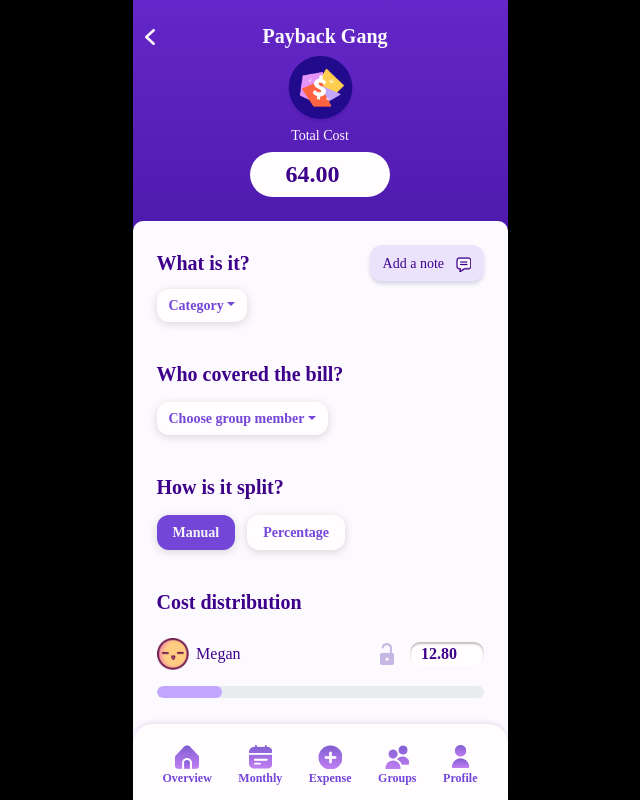
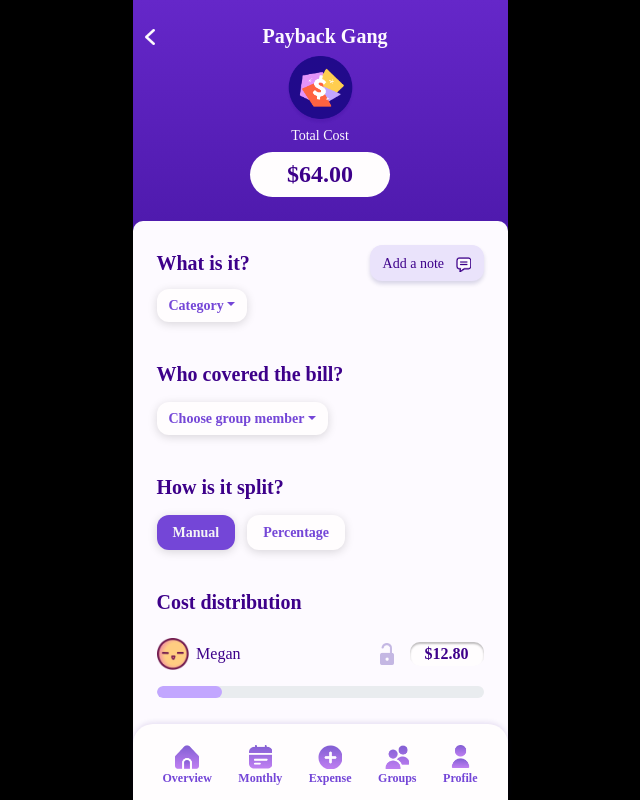
Before and after one commit to ParkerNix/idm263-pcn23, a React (Create React App) app in the folder payback/: page /pages/newExpense in a window 1280 px wide. Shown: the whole page, without its empty margins (320-960 px from the left). Built offline with nearby package versions, Linux system fonts and the light colour scheme; a web font is replaced by a local one.

Commit message:
fixing design issues (inputs, buttons)

```diff
--- a/payback/src/index.css
+++ b/payback/src/index.css
@@ -193,6 +193,7 @@ h1, .h1, h2, .h2, h3, .h3, h4, .h4, h5, .h5, h6, .h6, p, .p, a, link, button, in
   justify-content: end;
   padding-right: 24px;
   margin-top: 16px;
+  margin-bottom: 48px;
 }
 
 .stickyBtn2 {
@@ -328,7 +329,7 @@ h1, .h1, h2, .h2, h3, .h3, h4, .h4, h5, .h5, h6, .h6, p, .p, a, link, button, in
   padding-top: 0.5rem;
 }
 
-.groupsCardButton button {
+.groupsCardButton a {
 padding: 8px 16px 7px;
 border-radius: 30px;
 font-size: var(--small-copy);
@@ -368,6 +369,11 @@ margin:0 ;
 
 .newGroupImg {
   width: 74px;
+  height: 74px;
+}
+
+.emptyGroupImg {
+  width: 81px;
   height: 74px;
 }
 
--- a/payback/src/pages/allGroups/index.jsx
+++ b/payback/src/pages/allGroups/index.jsx
@@ -52,7 +52,7 @@ export const AllGroups = () => {
                                             <span className="placeholder"></span>
                                         </div>
                                         <div className='ms-2'>
-                                            <h1 className="h4 bold">Payback</h1>
+                                            <h1 className="h4 bold">Roomies</h1>
                                             <p className="medium">Money money money</p>
                                         </div>
                                     </div>
@@ -67,8 +67,8 @@ export const AllGroups = () => {
                                         <img src={parkerSmiley} className="memberIcons" alt="member3" />
                                     </div>
                                     <div className="groupsCardButton">
-                                        <Link to='/pages/viewGroup' className="button bold">
-                                            View Group
+                                        <Link to='/pages/viewGroup' className="button demiBold">
+                                            View group
                                         </Link>
                                     </div>
                                 </div>
@@ -78,13 +78,9 @@ export const AllGroups = () => {
                 </div>
             </div>
                 <div className='stickyBtn3'>
-                    <Link to="/pages/createGroup" className="button btmRightBtn demiBold">Create group</Link>
+                    <Link to="/pages/createGroup" className="button mediumCopy btmRightBtn demiBold">Create new group</Link>
                 </div>
         </div>
-
-        <Link to='/pages/createGroup' className="button btmRightBtn bold">
-            Create new group
-        </Link>
 
         <div className="navbar">
             <div className="navStack">
--- a/payback/src/pages/createGroup/index.jsx
+++ b/payback/src/pages/createGroup/index.jsx
@@ -1,6 +1,6 @@
 import backArrow from '../../components/Assets/Back arrow.png'
 import optionsIcon from '../../components/Assets/optionsDots.png'
-import groupImg from '../../components/Assets/groupImg.png'
+import groupImg from '../../components/Assets/emptyGroupImg.png'
 import smileySmiley from '../../components/Assets/smiley_smiley.png'
 import molynaSmiley from '../../components/Assets/molyna_smiley.png'
 import parkerSmiley from '../../components/Assets/parker_smiley.png'
@@ -42,7 +42,7 @@ export const CreateGroup = () => {
                 <div className="row">
                     <div className="col">
                         <div className="createGroup">
-                            <img src={groupImg} alt="groupImg" className='newGroupImg mt-4 align-self-center'/>
+                            <img src={groupImg} alt="groupImg" className='emptyGroupImg mt-4 align-self-center'/>
                             <div className="groupName d-flex flex-row justify-content-center align-items-center mt-3">
                                 <h2 className ='h3 bold'>Group 1</h2>
                                 <img src={editIcon} alt="editIcon" className='editIcon' />
--- a/payback/src/pages/newExpense/index.jsx
+++ b/payback/src/pages/newExpense/index.jsx
@@ -43,10 +43,8 @@ export const NewExpense = () => {
                               <p className="white">Total Cost</p>
                               <input
                                 className='ml-2 total'
-                                type="number"
-                                min="0"
-                                step="0.1"
-                                value={"64.00"}
+                                type="text"
+                                value={"$64.00"}
                               />
                             </label>
                         </div>
@@ -121,10 +119,8 @@ export const NewExpense = () => {
                                             <img src={lockIcon} alt="lockIcon" className='lockIcon' />
                                             <input
                                                 className='ml-2 indivTotal bold'
-                                                type="number"
-                                                min="0"
-                                                step="0.1"
-                                                value={"12.80"}
+                                                type="text"
+                                                value={"$12.80"}
                                             />
                                         </div>
                                     </div>
@@ -142,15 +138,13 @@ export const NewExpense = () => {
                                         <img src={lockIcon} alt="lockIcon" className='lockIcon' />
                                         <input
                                             className='ml-2 indivTotal bold'
-                                            type="number"
-                                            min="0"
-                                            step="0.1"
-                                            value={"12.80"}
+                                            type="text"
+                                            value={"$32.00"}
                                         />
                                         </div>
                                     </div>
                                     <div className="progress">
-                                        <div className="progress-bar progressOrange" style={{ width: "20%" }}></div>
+                                        <div className="progress-bar progressOrange" style={{ width: "50%" }}></div>
                                     </div>
                                 </label>
                                 <label className='memberExpense'>
@@ -163,15 +157,13 @@ export const NewExpense = () => {
                                         <img src={lockIcon} alt="lockIcon" className='lockIcon' />
                                         <input
                                             className='ml-2 indivTotal bold'
-                                            type="number"
-                                            min="0"
-                                            step="0.1"
-                                            value={"12.80"}
+                                            type="text"
+                                            value={"$6.40"}
                                         />
                                         </div>
                                     </div>
                                     <div className="progress">
-                                        <div className="progress-bar progressPink" style={{ width: "20%" }}></div>
+                                        <div className="progress-bar progressPink" style={{ width: "10%" }}></div>
                                     </div>
                                 </label>
                                 <label className='memberExpense'>
@@ -184,15 +176,13 @@ export const NewExpense = () => {
                                         <img src={lockIcon} alt="lockIcon" className='lockIcon' />
                                         <input
                                             className='ml-2 indivTotal bold'
-                                            type="number"
-                                            min="0"
-                                            step="0.1"
-                                            value={"12.80"}
+                                            type="text"
+                                            value={"$6.40"}
                                         />
                                         </div>
                                     </div>
                                     <div className="progress">
-                                        <div className="progress-bar progressYellow" style={{ width: "20%" }}></div>
+                                        <div className="progress-bar progressYellow" style={{ width: "10%" }}></div>
                                     </div>
                                 </label>
                                 <label className='memberExpense'>
@@ -205,15 +195,13 @@ export const NewExpense = () => {
                                         <img src={lockIcon} alt="lockIcon" className='lockIcon' />
                                         <input
                                             className='ml-2 indivTotal bold'
-                                            type="number"
-                                            min="0"
-                                            step="0.1"
-                                            value={"12.80"}
+                                            type="text"
+                                            value={"$6.40"}
                                         />
                                         </div>
                                     </div>
                                     <div className="progress">
-                                        <div className="progress-bar progressLightBlue" style={{ width: "20%" }}></div>
+                                        <div className="progress-bar progressLightBlue" style={{ width: "10%" }}></div>
                                     </div>
                                 </label>
                             </div>
```
Also changed, not shown: payback/src/components/Assets/emptyGroupImg.png (added).
